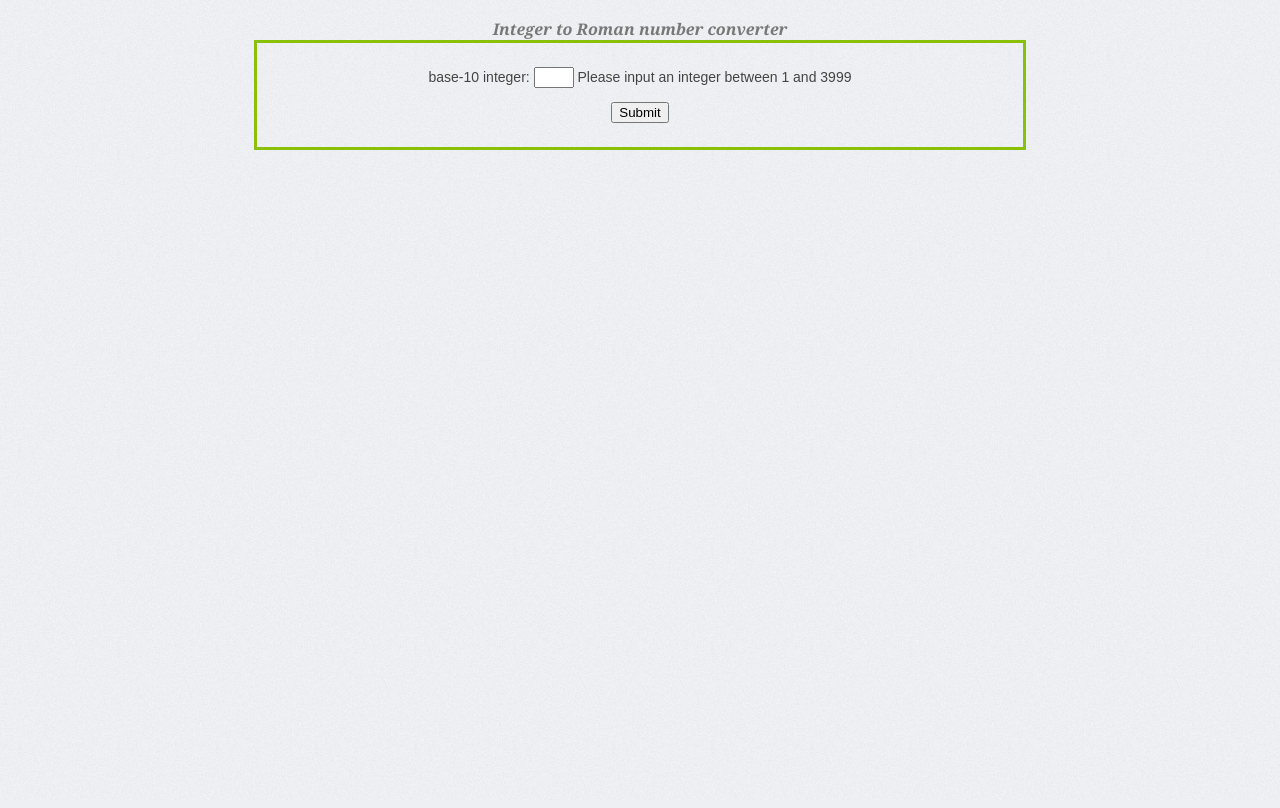
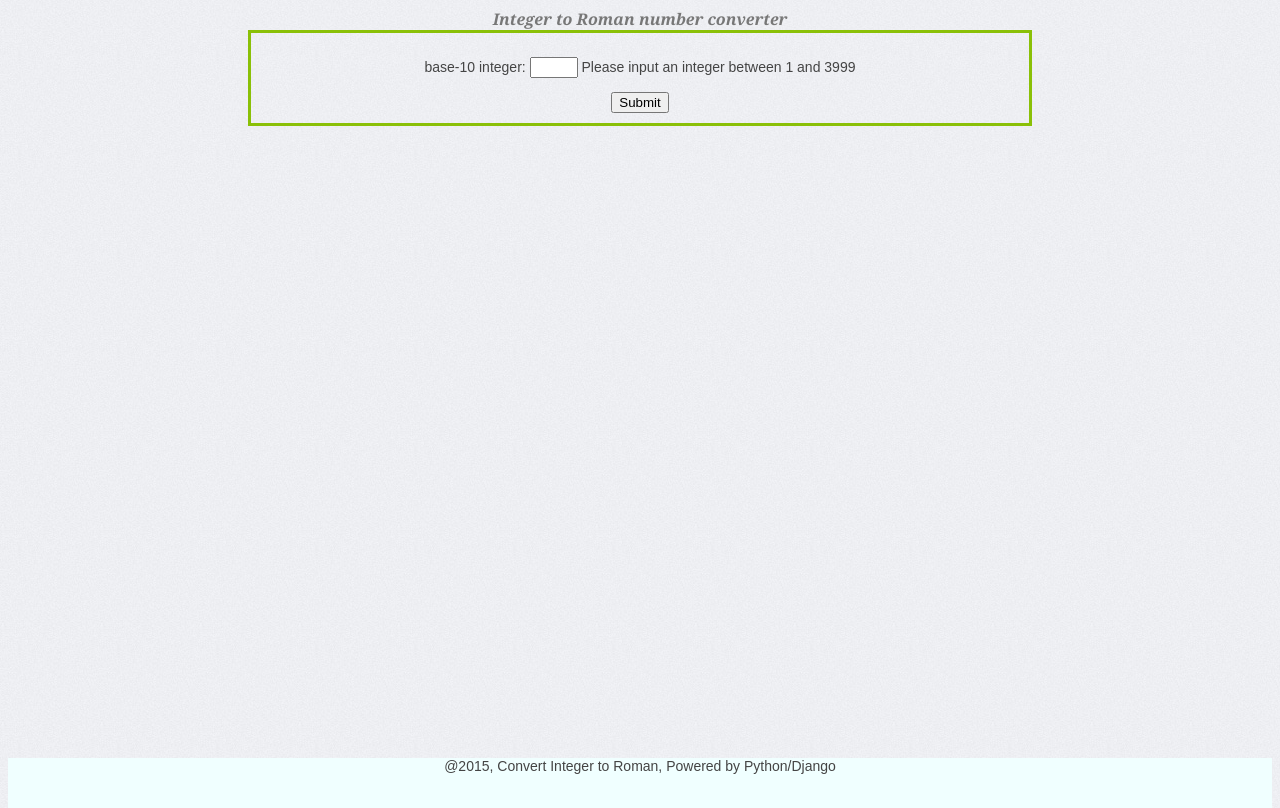
Before and after one commit to hughwang/ConverToRoman, a Django app: page /roman/ in a window 1280 px wide. Before the commit the page ends 150 px from the top, so only its background shows below. Run offline with Django 3.2, Linux system fonts and the light colour scheme.

Commit message:
use template inheritance, do not repeat code

```diff
--- a/media/css/style.css
+++ b/media/css/style.css
@@ -1,4 +1,27 @@
+* {
+  margin: 15;
+}
+html, body {
+  height: 100%;
+}
+.page-wrap {
+  min-height: 100%;
+  /* equal to footer height */
+  margin-bottom: -50px;
+}
+.page-wrap:after {
+  content: "";
+  display: block;
+}
+.site-footer, .page-wrap:after {
+  height: 50px;
+}
+.site-footer {
+  background: Azure ;
+}
+
 body { border:0; padding:10;font:14px Arial, Helvetica, sans-serif; background: url(../img/bg-tile.png) repeat; color: #444;text-align:center;}
+
 h1 {width: 60%; margin: auto; font-size: 16px; font-family: Georgia, Times New Roman, serif; font-weight: normal; font-style: italic; color: #777;font-weight: bold; text-align: center; }
 
 .center {
--- /dev/null
+++ b/roman/templates/roman/base.html
@@ -0,0 +1,21 @@
+<!DOCTYPE html PUBLIC "-//W3C//DTD HTML 4.01//EN"
+   "http://www.w3.org/TR/html4/strict.dtd">
+<html lang="en">
+<head>
+    <meta http-equiv="Content-Type" content="text/html; charset=utf-8">
+    <title>Convert Interger to Roman</title>
+    <link rel="stylesheet" type="text/css" href="{{ MEDIA_URL }}css/style.css" />
+</head>
+<body>
+
+    <div class="page-wrap">
+        {% block content %}
+        {% endblock %}
+    </div>
+
+	<footer class="site-footer">
+    @2015, Convert Integer to Roman, Powered by Python/Django
+    </footer>
+
+</body>
+</html>
--- a/roman/templates/roman/index.html
+++ b/roman/templates/roman/index.html
@@ -1,9 +1,7 @@
-<html>
-<head>
-    <title>Convert Interger to Roman</title>
-	 <link rel="stylesheet" type="text/css" href="{{ MEDIA_URL }}css/style.css" />
-</head>
-<body>
+{% extends "roman/base.html" %}
+
+{% block content %}
+
 <h1>Integer to Roman number converter</h1>
 <div class="center">
 <form action="{% url 'roman:index' %}" method='post'>{% csrf_token %}
@@ -11,5 +9,4 @@
 <input type='submit' value='Submit' />
 </form>
 </div>
-</body>
-</html>
+{% endblock %}
--- a/roman/tests.py
+++ b/roman/tests.py
@@ -1,4 +1,5 @@
 from django.test import TestCase
+
 from views import convert_to_roman
 
 
--- a/roman/urls.py
+++ b/roman/urls.py
@@ -4,5 +4,4 @@ from . import views
 
 urlpatterns = [
     url(r'^$', views.index, name='index'),
-
 ]
--- a/roman/views.py
+++ b/roman/views.py
@@ -18,7 +18,7 @@ def index(request):
             roman_number = convert_to_roman(original_number)
             context = {
                 'original_number' : original_number,
-                'result' : roman_number
+                'result' : roman_number,
             }
             return render(request, 'roman/result.html', context)
 
```
Also changed, not shown: roman/AlgorithmIntergerToRoman.py (+5 -3 lines), roman/forms.py (+7 -7 lines), roman/templates/roman/result.html (+6 -9 lines).
